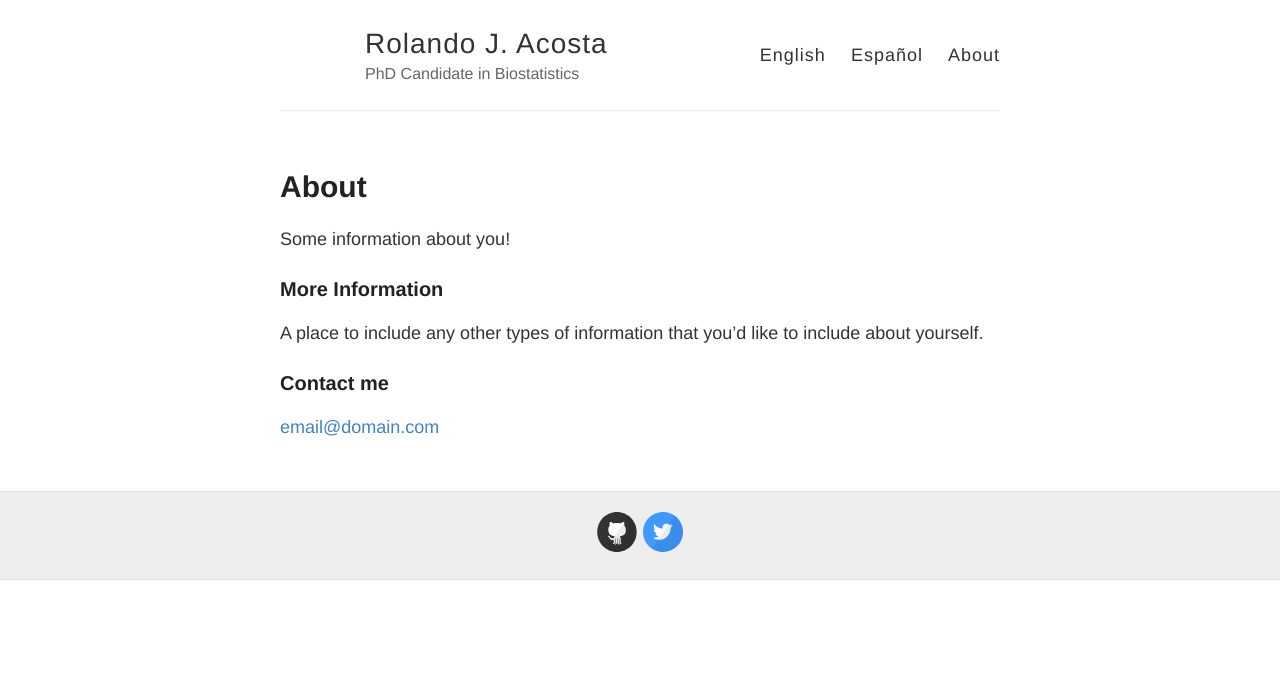
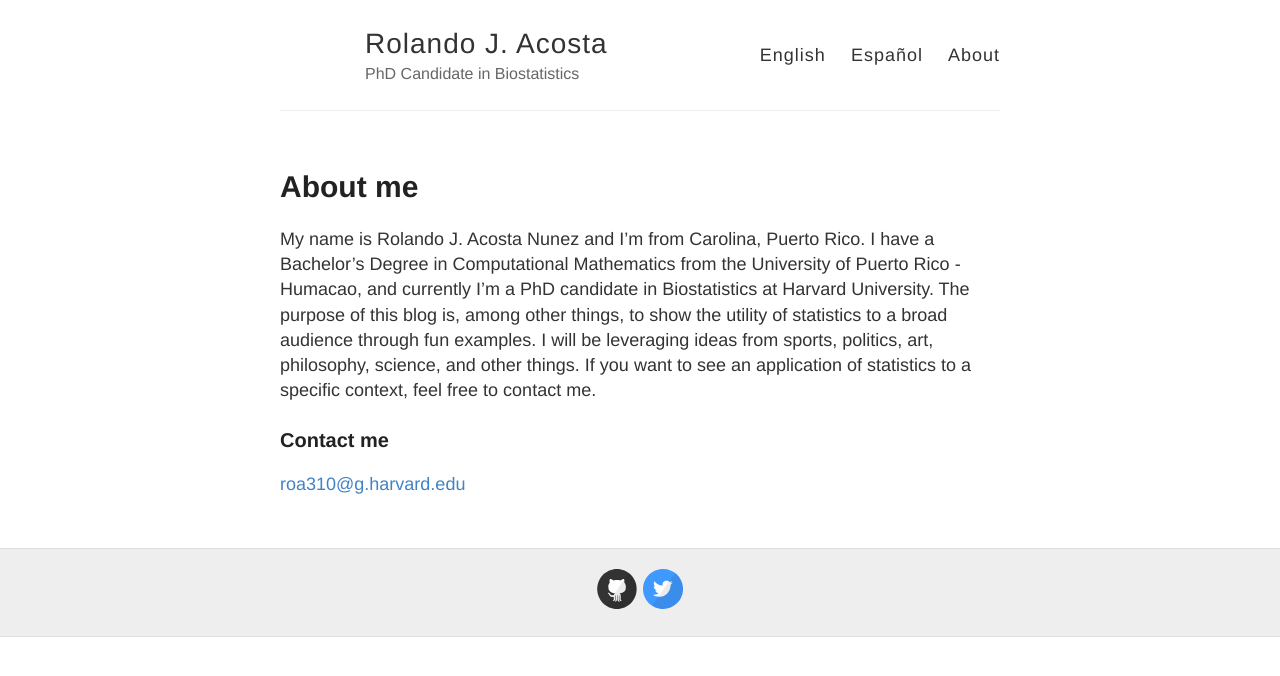
Before and after one commit to RJNunez/old-blog, a Jekyll site: the page built from about.md, in a window 1280 px wide. Shown: the top 676 px of the page. Built offline with Jekyll 4.4.1, drawn with Linux system fonts in a browser that asks for light colours.

Commit message:
Update about.md

```diff
--- a/about.md
+++ b/about.md
@@ -1,15 +1,10 @@
 ---
 layout: page
-title: About
+title: About me
 permalink: /about/
 ---
 
-Some information about you!
-
-### More Information
-
-A place to include any other types of information that you'd like to include about yourself.
+My name is Rolando J. Acosta Nunez and I'm from Carolina, Puerto Rico. I have a Bachelor's Degree in Computational Mathematics from the University of Puerto Rico - Humacao, and currently I'm a PhD candidate in Biostatistics at Harvard University. The purpose of this blog is, among other things, to show the utility of statistics to a broad audience through fun examples. I will be leveraging ideas from sports, politics, art, philosophy, science, and other things. If you want to see an application of statistics to a specific context, feel free to contact me.
 
 ### Contact me
-
-[email@domain.com](mailto:email@domain.com)
+[roa310@g.harvard.edu](mailto:roa310@g.harvard.edu)
```
